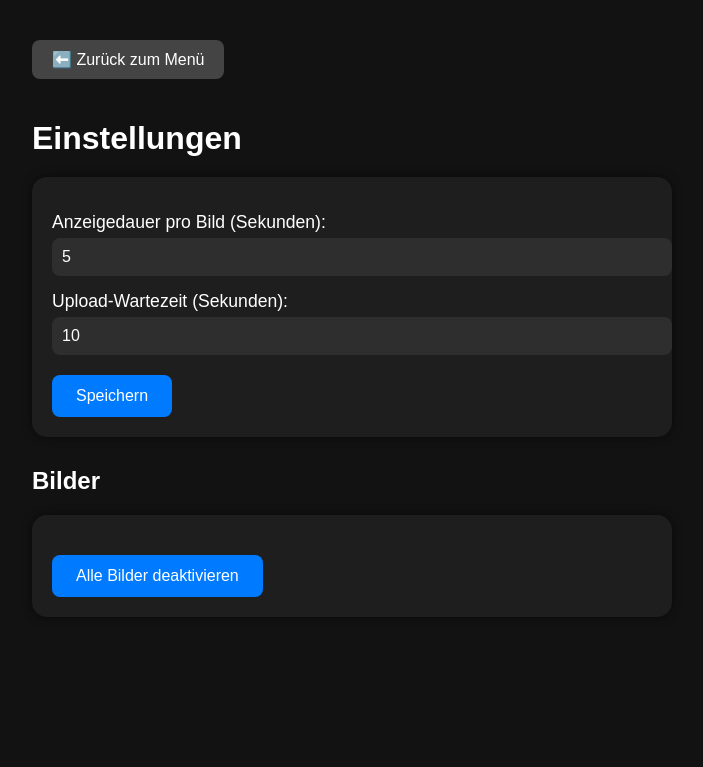
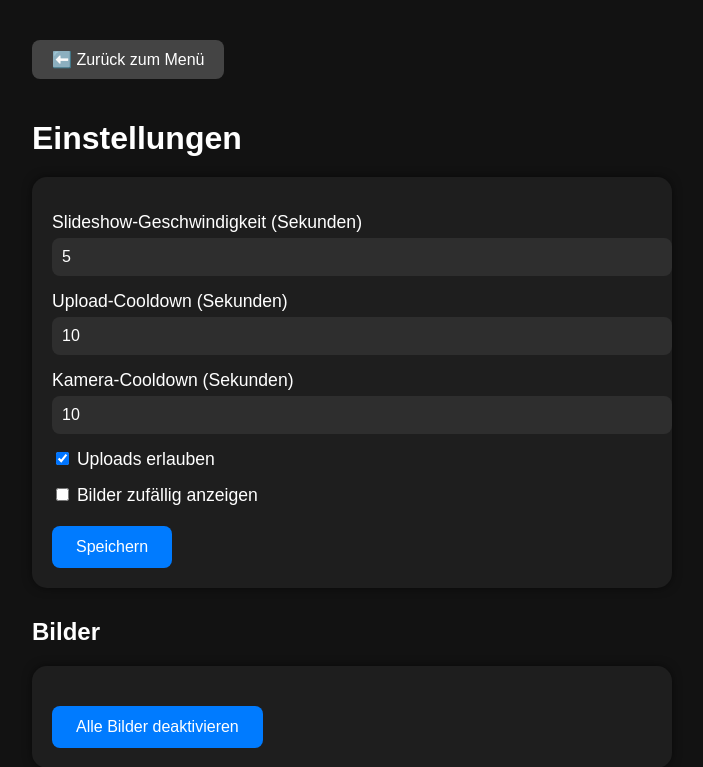
Before and after one commit to Fabius603/PartyPictures, a Django app: page /settings/ in a window 1280 px wide. Shown: the top 767 px of the page, without its empty margins (8-711 px from the left). Before the commit the page ends 597 px from the top, so only its background shows below. Run offline with Django 5.2, Linux system fonts and the light colour scheme; the visitor is signed in with stand-in values (Sample User, id 1); data comes from the database, SQL or seed files in the repository; data that the repository does not hold is empty.

Commit message:
Add AppConfig model and enhance settings functionality; implement upload cooldown, slideshow options, and UI updates

```diff
--- a/PartyPictures/gallery/models.py
+++ b/PartyPictures/gallery/models.py
@@ -9,8 +9,11 @@ class UploadedImage(models.Model):
         return f"Bild {self.id} – hochgeladen am {self.uploaded_at}"
 
 class AppConfig(models.Model):
-    slideshow_speed = models.PositiveIntegerField(default=5)  # Sekunden
-    upload_cooldown = models.PositiveIntegerField(default=10)  # Sekunden
+    slideshow_speed = models.PositiveIntegerField(default=5)        # Sekunden
+    upload_cooldown = models.PositiveIntegerField(default=10)        # Sekunden für Upload erneut
+    camera_cooldown = models.PositiveIntegerField(default=10)        # Sekunden für Bildupload timeout
+    upload_enabled = models.BooleanField(default=True)               # Upload erlaubt?
+    slideshow_random = models.BooleanField(default=False)            # Bilder zufällig?
 
     def __str__(self):
         return "App-Konfiguration"
--- a/PartyPictures/gallery/static/gallery/css/upload.css
+++ b/PartyPictures/gallery/static/gallery/css/upload.css
@@ -111,6 +111,12 @@ label.upload-button:hover {
     color: white;
 }
 
+button.disabled {
+    background-color: #666 !important;
+    cursor: not-allowed;
+    opacity: 0.6;
+  }
+
 #actionButtons button#submitBtn {
     background-color: #007bff;
 }
--- a/PartyPictures/gallery/templates/gallery/settings.html
+++ b/PartyPictures/gallery/templates/gallery/settings.html
@@ -18,14 +18,28 @@
 
 <form method="post">
     {% csrf_token %}
-    <label for="speed">Anzeigedauer pro Bild (Sekunden):</label>
-    <input type="number" id="speed" name="speed" value="{{ speed }}" min="1">
 
-    <label for="cooldown">Upload-Wartezeit (Sekunden):</label>
-    <input type="number" id="cooldown" name="cooldown" value="{{ cooldown }}" min="1">
+    <label for="speed">Slideshow-Geschwindigkeit (Sekunden)</label>
+    <input type="number" name="speed" id="speed" value="{{ speed }}" min="1">
 
-    <button type="submit">Speichern</button>
-</form>
+    <label for="cooldown">Upload-Cooldown (Sekunden)</label>
+    <input type="number" name="cooldown" id="cooldown" value="{{ cooldown }}" min="0">
+
+    <label for="camera_cooldown">Kamera-Cooldown (Sekunden)</label>
+    <input type="number" name="camera_cooldown" id="camera_cooldown" value="{{ camera_cooldown }}" min="0">
+
+    <label>
+      <input type="checkbox" name="upload_enabled" {% if upload_enabled %}checked{% endif %}>
+      Uploads erlauben
+    </label>
+
+    <label>
+      <input type="checkbox" name="slideshow_random" {% if slideshow_random %}checked{% endif %}>
+      Bilder zufällig anzeigen
+    </label>
+
+    <button name="action" value="save_config">Speichern</button>
+  </form>
 
 <h2>Bilder</h2>
 <form method="post">
--- a/PartyPictures/gallery/templates/gallery/upload.html
+++ b/PartyPictures/gallery/templates/gallery/upload.html
@@ -26,7 +26,7 @@
     <div id="previewContainer">
         <img id="preview" src="#" alt="Vorschau">
         <div id="actionButtons">
-            <button id="submitBtn" type="submit">Bild hochladen</button>
+            <button id="submitBtn" type="submit" {% if not upload_enabled %}disabled class="disabled"{% endif %}>Bild hochladen</button>
             <button type="button" id="cancelBtn">Abbrechen</button>
         </div>
     </div>
--- a/PartyPictures/gallery/views.py
+++ b/PartyPictures/gallery/views.py
@@ -5,10 +5,12 @@ from .models import UploadedImage, AppConfig
 from .forms import ImageUploadForm
 from django.http import JsonResponse
 import time
+import random
 
 def upload_view(request):
     config = AppConfig.objects.first() or AppConfig(slideshow_speed=10, upload_cooldown=30)
     cooldown = config.upload_cooldown
+    upload_enabled = config.upload_enabled
 
     if request.method == 'POST':
         last_upload = request.session.get("last_upload_ts", 0)
@@ -28,37 +30,47 @@ def upload_view(request):
     return render(request, 'gallery/upload.html', {
         'form': form,
         'cooldown': cooldown,
+        'upload_enabled': upload_enabled,
         'remaining': max(0, cooldown - int(time.time() - request.session.get("last_upload_ts", 0))),
     })
 
 def slideshow_view(request):
-    config = AppConfig.objects.first() or AppConfig(slideshow_speed=10, upload_cooldown=30)
-    cooldown = config.upload_cooldown
-    speed = config.slideshow_speed
+    config = AppConfig.objects.first()
+    images = UploadedImage.objects.filter(approved=True)
 
-    # Alle freigegebenen Bilder ältestes → neuestes
+    if config and config.slideshow_random:
+        images = list(images)
+        random.shuffle(images)
+    else:
+        images = images.order_by('uploaded_at')
+
     return render(request, 'gallery/slideshow.html', {
-        'images': UploadedImage.objects.filter(approved=True).order_by('uploaded_at'),
-        'speed': speed,
-        'cooldown': cooldown,
+        'images': images,
+        'speed': config.slideshow_speed if config else 10,
+        'cooldown': config.upload_cooldown if config else 30,
     })
 
 def slideshow_data(request):
-    qs = UploadedImage.objects.filter(approved=True).order_by('uploaded_at')
+    config = AppConfig.objects.first()
+    qs = UploadedImage.objects.filter(approved=True)
+
+    if config and config.slideshow_random:
+        qs = list(qs)
+        random.shuffle(qs)
+    else:
+        qs = qs.order_by('uploaded_at')
+
     urls = [request.build_absolute_uri(img.image.url) for img in qs]
-    speed = request.session.get('slideshow_speed', 10)  # Sekunden
-    cooldown = request.session.get('upload_cooldown', 30)  # Sekunden
-
     return JsonResponse({
         'urls': urls,
-        'speed': speed,
-        'cooldown': cooldown
+        'speed': config.slideshow_speed if config else 10,
+        'cooldown': config.upload_cooldown if config else 30
     })
 
 
 @login_required
 def settings_view(request):
-    config, created = AppConfig.objects.get_or_create(id=1)
+    config, _ = AppConfig.objects.get_or_create(id=1)
 
     if request.method == 'POST':
         if 'disable_all' in request.POST:
@@ -86,10 +98,13 @@ def settings_view(request):
                 messages.error(request, "Bild nicht gefunden.")
             return redirect('settings')
 
-        elif 'speed' in request.POST and 'cooldown' in request.POST:
+        elif request.POST.get('action') == 'save_config':
             try:
-                config.slideshow_speed = int(request.POST['speed'])
-                config.upload_cooldown = int(request.POST['cooldown'])
+                config.slideshow_speed = int(request.POST.get('speed', config.slideshow_speed))
+                config.upload_cooldown = int(request.POST.get('cooldown', config.upload_cooldown))
+                config.camera_cooldown = int(request.POST.get('camera_cooldown', config.camera_cooldown))
+                config.upload_enabled = 'upload_enabled' in request.POST
+                config.slideshow_random = 'slideshow_random' in request.POST
                 config.save()
                 messages.success(request, "Einstellungen gespeichert.")
             except (ValueError, TypeError):
@@ -100,7 +115,11 @@ def settings_view(request):
         'images': UploadedImage.objects.all().order_by('uploaded_at'),
         'speed': config.slideshow_speed,
         'cooldown': config.upload_cooldown,
+        'camera_cooldown': config.camera_cooldown,
+        'upload_enabled': config.upload_enabled,
+        'slideshow_random': config.slideshow_random,
     })
+
 
 def menu_view(request):
     return render(request, 'gallery/menu.html')
```
Also changed, not shown: PartyPictures/gallery/migrations/0003_appconfig.py (added).
